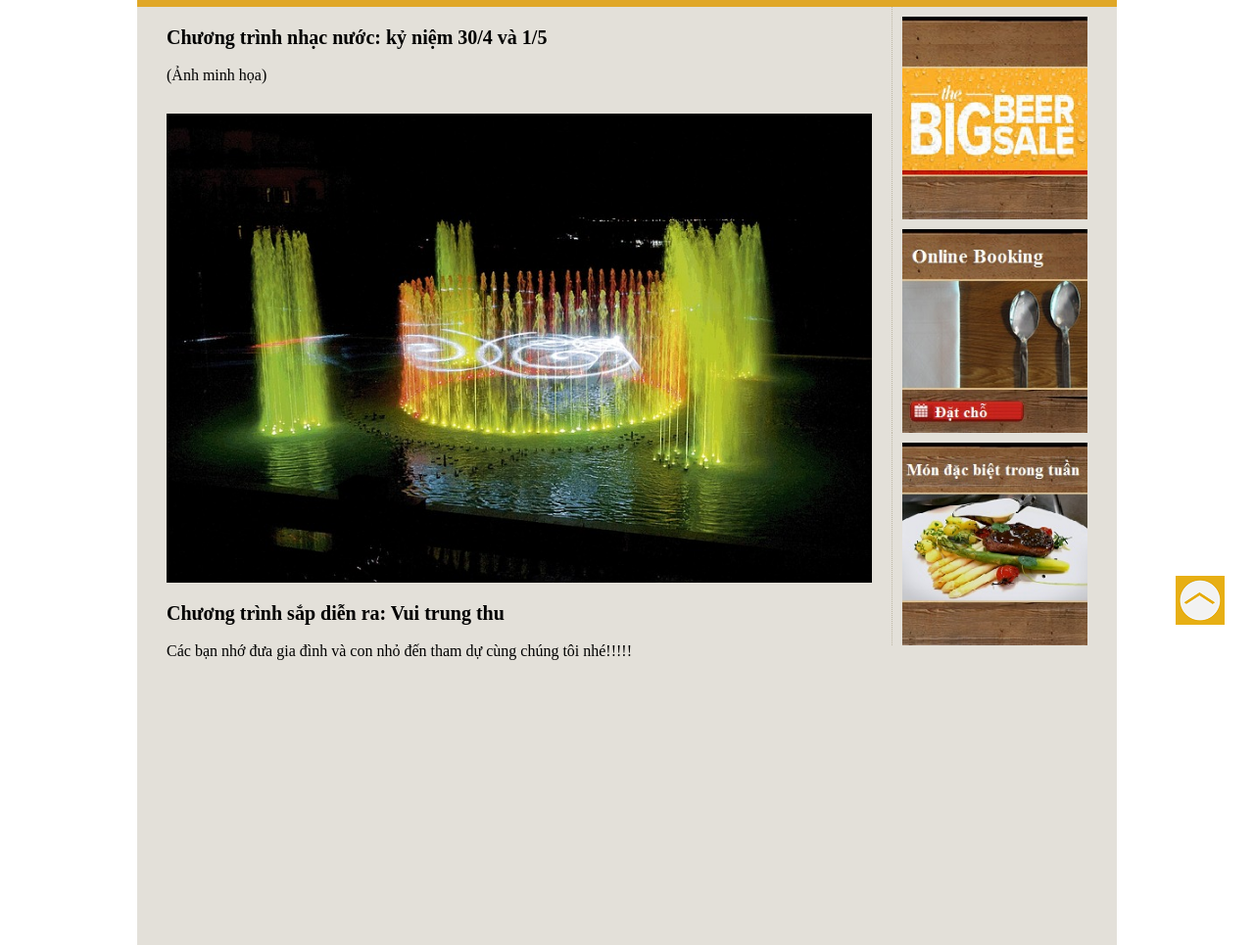
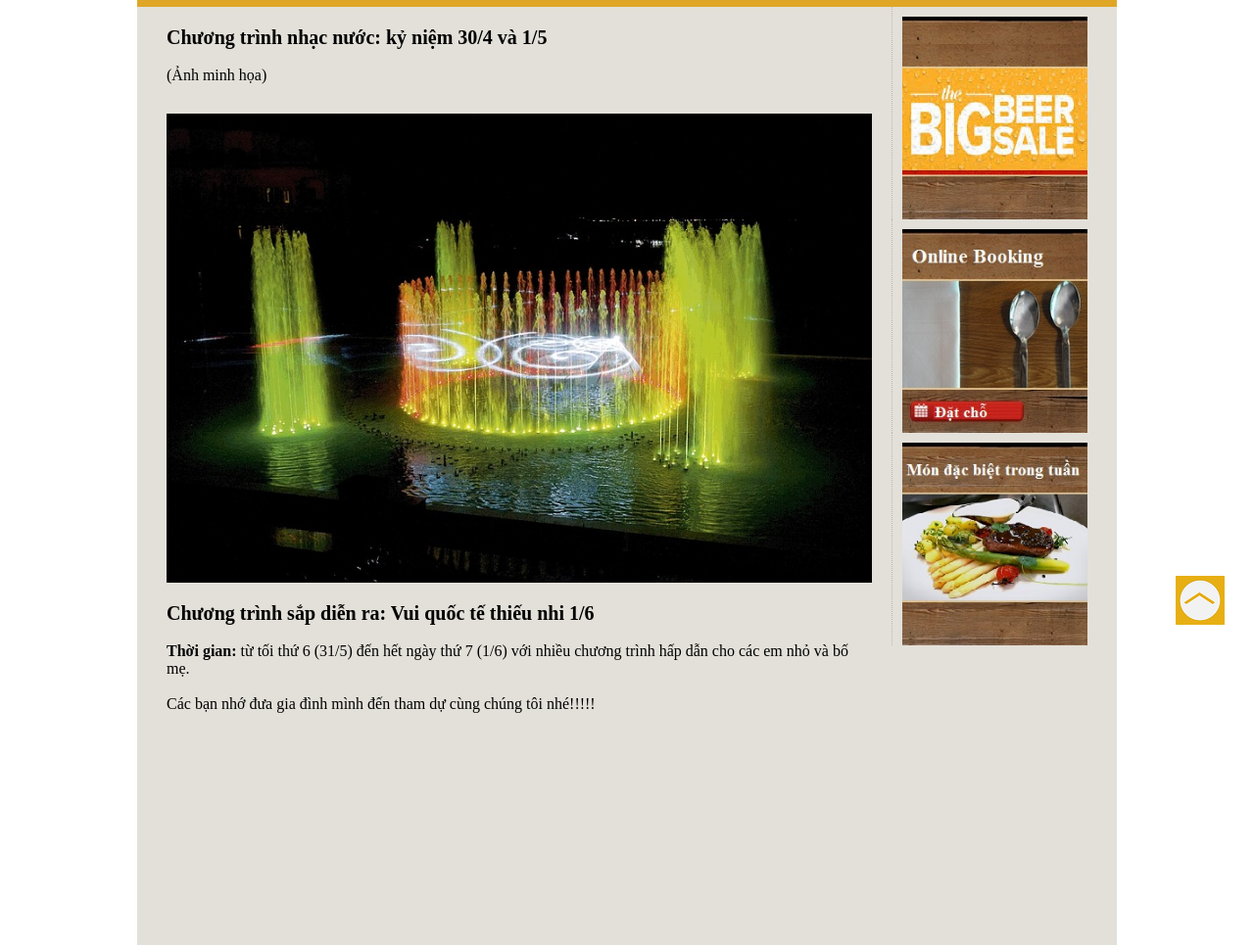
Before and after one commit to thuytuli/thuytuli.github.io, a plain HTML site: page multilevel-menu/events.html in a window 1280 px wide. Shown: the part 132-1097 px from the top of the page at 98% size. Drawn offline with Linux system fonts and the light colour scheme.

Commit message:
Update events.html

```diff
--- a/multilevel-menu/events.html
+++ b/multilevel-menu/events.html
@@ -56,9 +56,11 @@
 			</div>
 
 			<div>
-				<h1>Chương trình sắp diễn ra: Vui trung thu</h1>
+				<h1>Chương trình sắp diễn ra: Vui quốc tế thiếu nhi 1/6</h1>
 				</br>
-				<p>Các bạn nhớ đưa gia đình và con nhỏ đến tham dự cùng chúng tôi nhé!!!!!</p>
+				<p><b>Thời gian:</b> từ tối thứ 6 (31/5) đến hết ngày thứ 7 (1/6) với nhiều chương trình hấp dẫn cho các em nhỏ và bố mẹ.</p>
+				</br>
+				<p>Các bạn nhớ đưa gia đình mình đến tham dự cùng chúng tôi nhé!!!!!</p>
 			</div>
 		</div>
 
```
